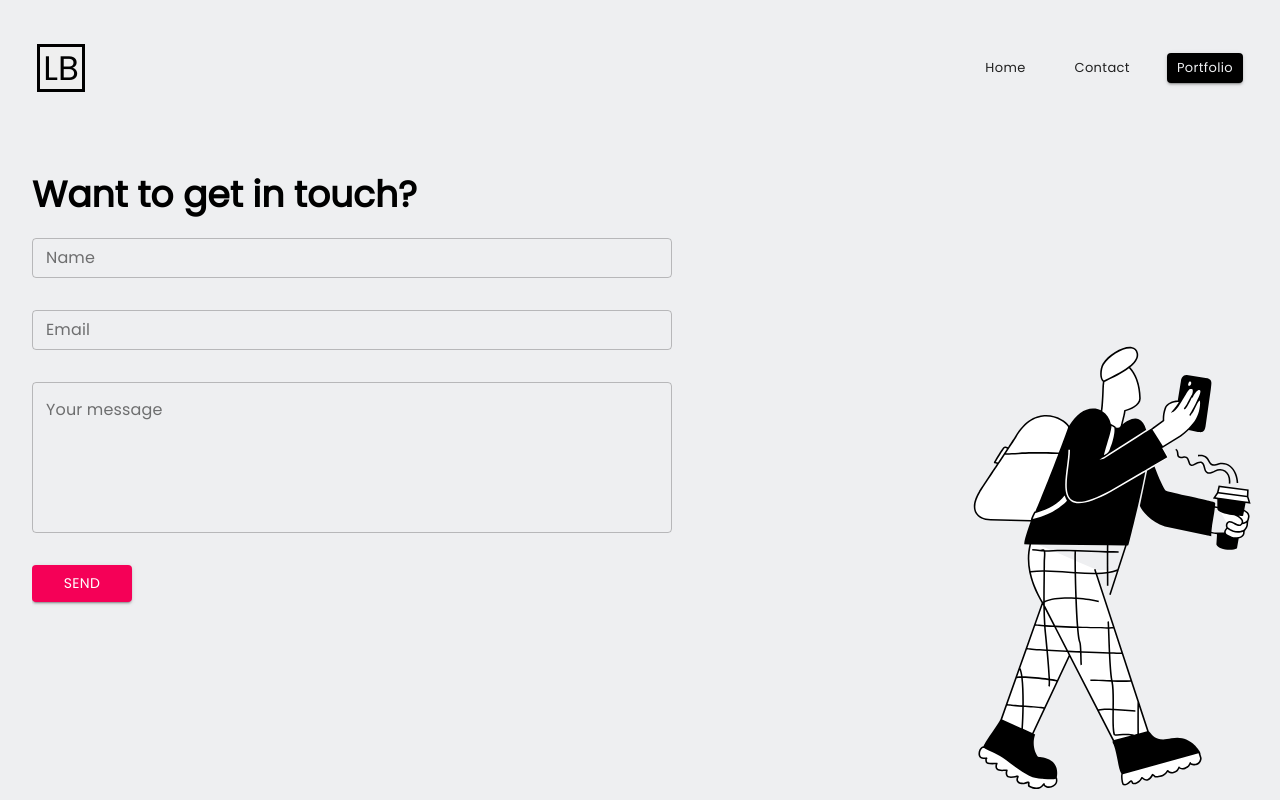
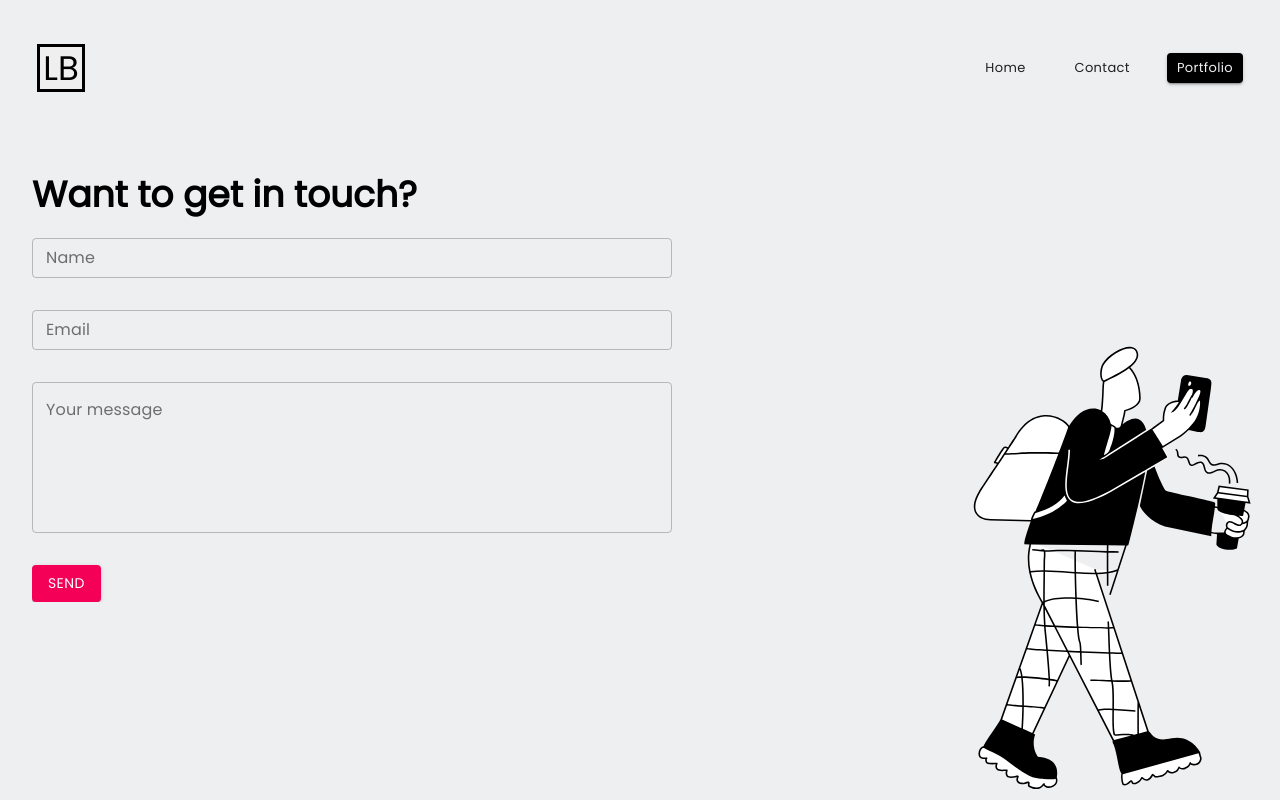
Before and after one commit to LuizzBanndera/next-portfolio, a Next.js app: page /contact in a window 1280 px wide. Built offline with nearby package versions, Linux system fonts and the light colour scheme.

Commit message:
changed contacts animation

```diff
--- a/src/pages/components/card/index.tsx
+++ b/src/pages/components/card/index.tsx
@@ -23,6 +23,7 @@ export default function Cards(props: TCard) {
             height={172}
             objectFit="cover"
             quality={100}
+            priority
           />
         </CardMedia>
         <CardActionArea className={Styles.Body}>
--- a/src/pages/contact/Contact.module.scss
+++ b/src/pages/contact/Contact.module.scss
@@ -3,7 +3,6 @@
   flex-direction: column;
   padding: 2rem;
   margin-top: 135px;
-  overflow: hidden;
 }
 
 .body {
@@ -13,6 +12,11 @@
   overflow: hidden;
   .button {
     max-width: 100px;
+  }
+
+  .alert {
+    width: fit-content;
+    margin-left: 20px;
   }
 }
 
--- a/src/pages/contact/index.tsx
+++ b/src/pages/contact/index.tsx
@@ -45,9 +45,7 @@ export default function Contact() {
       <div className={Styles.content}>
         <h1 style={{ marginTop: 0 }}>Want to get in touch?</h1>
         <div
-          className={`${
-            Styles.body
-          } ${'animate__animated animate__fadeIn animate__delay-1s'}`}
+          className={`${Styles.body} ${'animate__animated animate__fadeInUp '}`}
         >
           <div className={Styles.form}>
             <TextField
@@ -77,6 +75,7 @@ export default function Contact() {
               onChange={(e: any) => setMessage(e.target.value)}
             />
           </div>
+          <div>
             <Button
               type="submit"
               variant="contained"
@@ -94,6 +93,7 @@ export default function Contact() {
             </span>
           </div>
         </div>
+      </div>
       <div className={Styles.backGround}>
         <Image src={CoffeCall} alt="Illustration" />
       </div>
```
Lines whose indentation alone changed are shown as unchanged.
